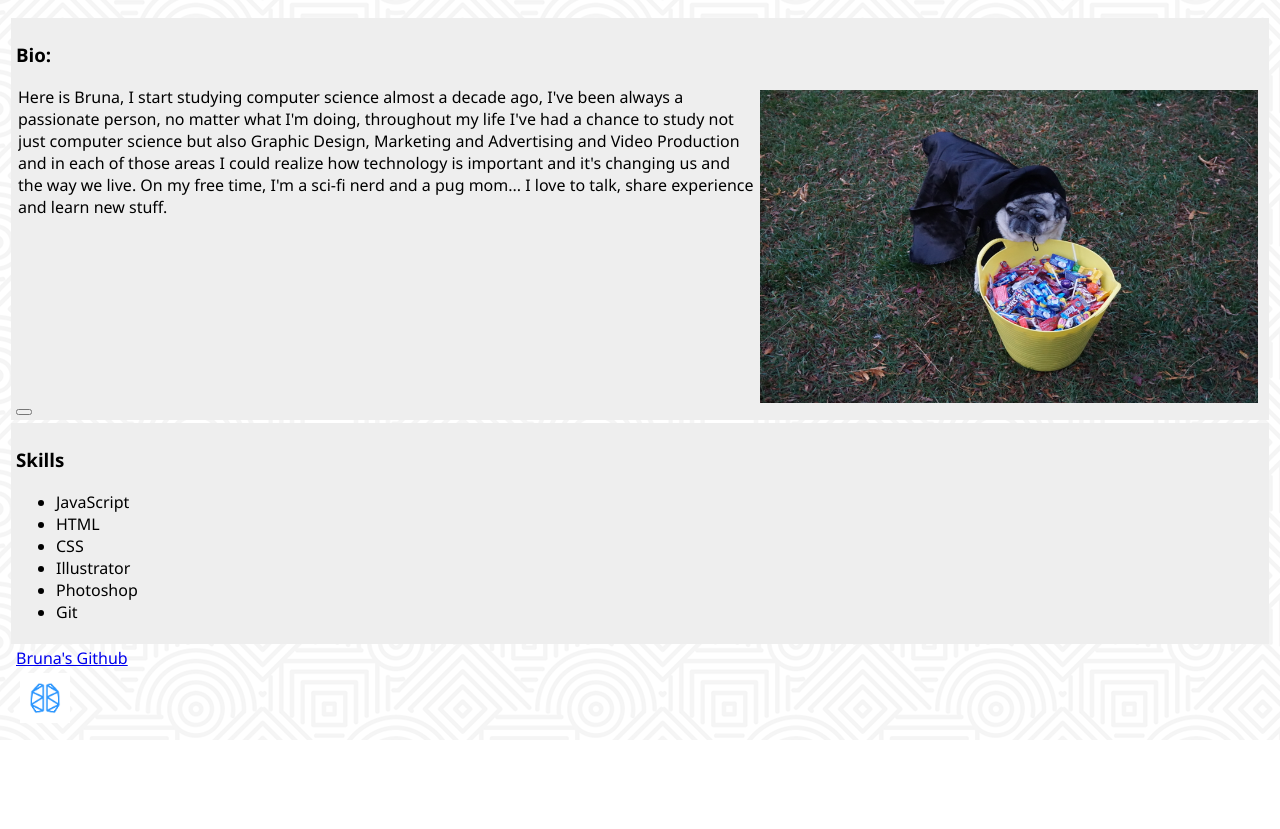
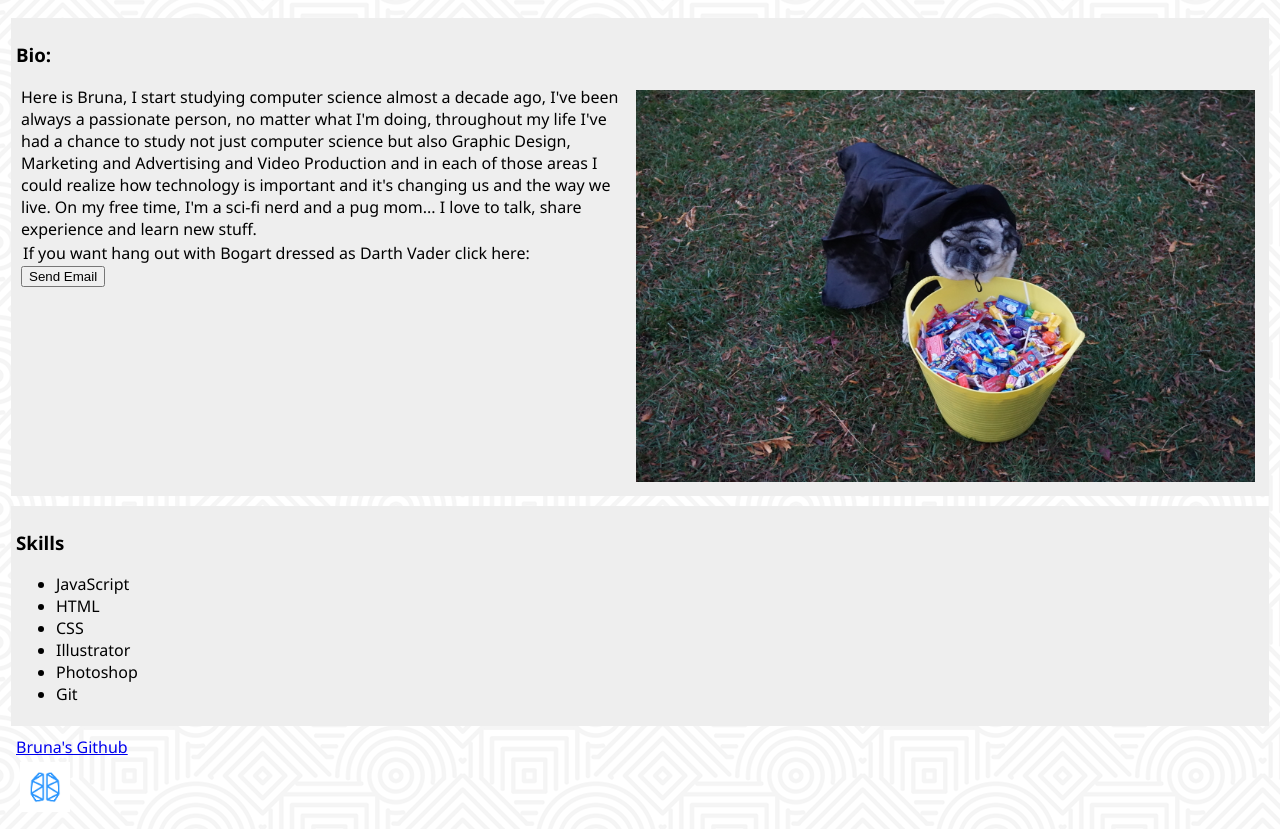
Before and after one commit to brunagarcia/html_lab1, a plain HTML site: page index.html in a window 1280 px wide. Shown: the part 67-896 px from the top of the page. Before the commit the page ends 807 px from the top, so only its background shows below. Drawn offline with Linux system fonts and the light colour scheme.

Commit message:
lab2 - done

```diff
--- a/index.html
+++ b/index.html
@@ -7,7 +7,7 @@
         <h1>Bruna's Page</h1>
         <div class="content">
             <h3>Bio:</h3>
-            <p>
+            <span>
                 <img id="bogart" src="images/bogart_vader.jpeg">
                Here is Bruna, I start studying computer science almost a decade ago,
                I've been always a passionate person, no matter what I'm doing, throughout
@@ -15,9 +15,15 @@
                Design, Marketing and Advertising and Video Production and in each of those
                areas I could realize how technology is important and it's changing us and
                the way we live. On my free time, I'm a sci-fi nerd and a pug mom...
-               I love to talk, share experience and learn new stuff.</p>
+               I love to talk, share experience and learn new stuff.
+                <form method="post" action="mailto:garciabrunap@gmail.com" >
+                     <p>If you want hang out with Bogart dressed as Darth Vader click here: </p>
+                     <input type="submit" value="Send Email" />
+                </form>
 
-               <button type="button"> </button>
+            </span>
+
+
 
             </div>
 
--- a/style.css
+++ b/style.css
@@ -11,14 +11,16 @@ h1{
     color: rgb(0, 0, 0);
 }
 
-p{
+span{
+    margin: 5px;
+    display: block;
     overflow: auto;
 
 }
 
 #bogart{
-    width: 40%;
-    height: 40%;
+    width: 50%;
+    height: 50%;
     float: right;
     /* display: block;
     margin: 20px auto 20px auto; */
@@ -28,7 +30,8 @@ p{
     align-items: center;
     background-color: rgb(238, 238, 238);
     padding: 5px;
-    margin: 3px;
+    margin: 10px 3px ;
+
 }
 
 p{
```
